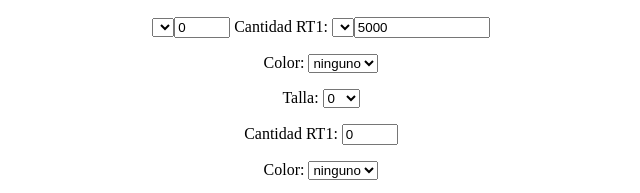
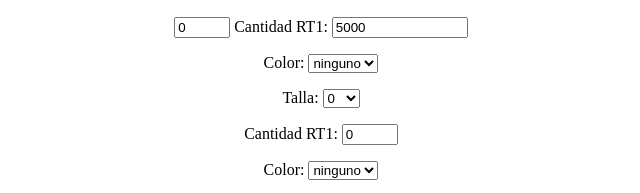
Before and after one commit to Manguardia/github.io-project, a plain HTML site: page index.html in a window 1280 px wide. Shown: the part 778-971 px from the top of the page, 319-959 px from the left. Drawn offline with Linux system fonts and the light colour scheme.

Commit message:
Update index.html

```diff
--- a/index.html
+++ b/index.html
@@ -35,10 +35,10 @@
 </center>
 	<center>
   </p>
-<select><input type="number" name="cantidad rt1" value="0" min="0"
+<input type="number" name="cantidad rt1" value="0" min="0"
                                                 max="50" step="1">
-     Cantidad RT1:
-    <select><input type="number" name="cantidad RT1" value="5000" min="0"
+   Cantidad RT1:
+ <input type="number" name="cantidad RT1" value="5000" min="0"
                                                 max="500000000000" step="5000">
     </select>
 
```
